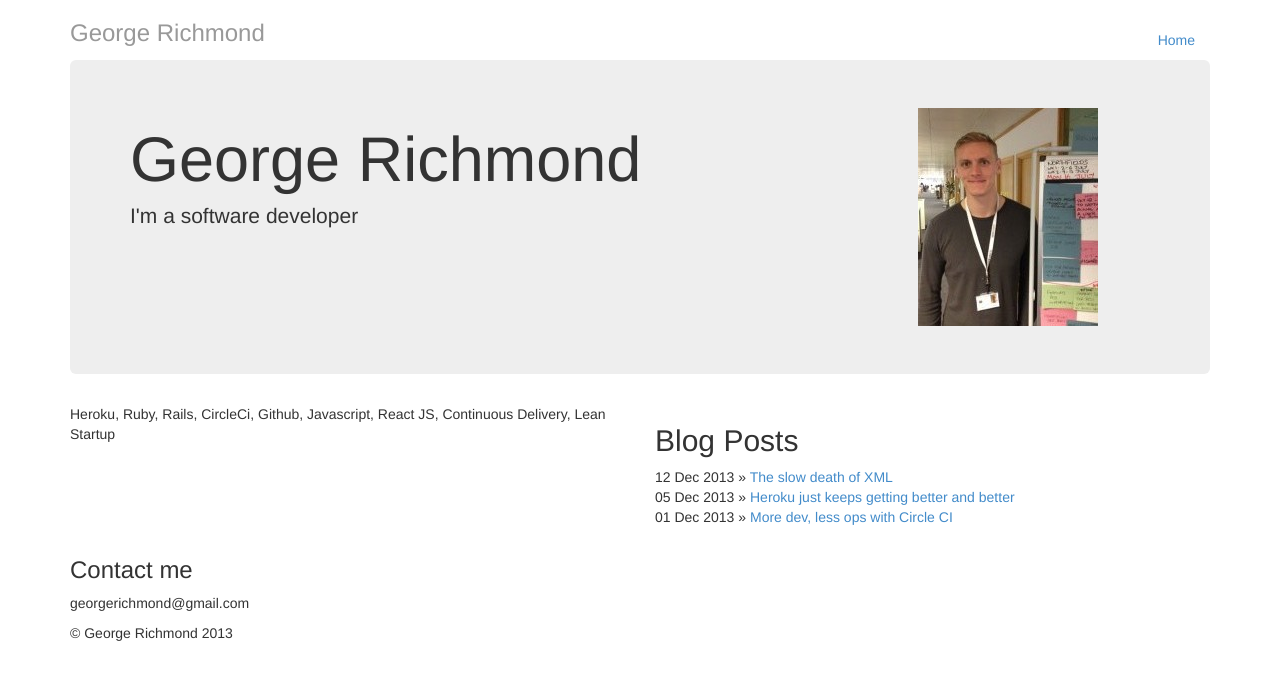
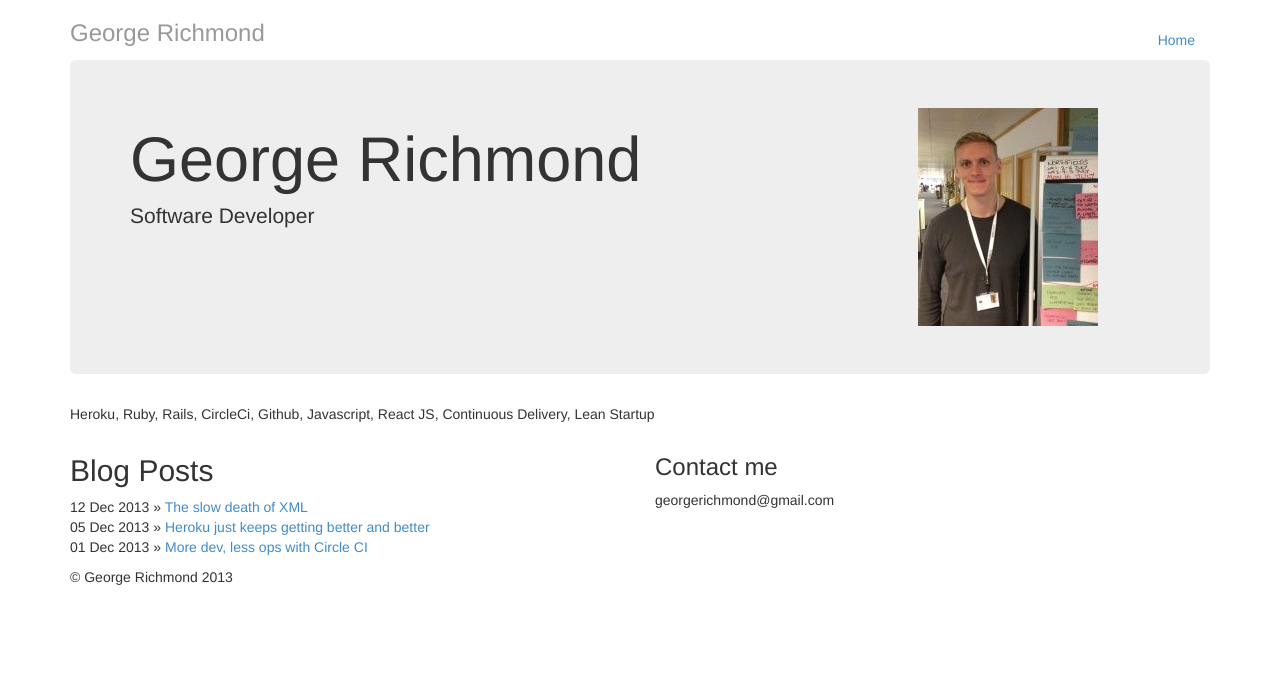
Before and after one commit to georgerichmond/georgerichmond.github.io, a Jekyll site: the page built from index.html, in a window 1280 px wide. Shown: the top 680 px of the page. Built offline with Jekyll 4.4.1, drawn with Linux system fonts in a browser that asks for light colours; Markdown is read by kramdown in place of the engine named in the settings.

Commit message:
Corrected layout

```diff
--- a/index.html
+++ b/index.html
@@ -8,7 +8,7 @@ title: George Richmond - Software Developer
   <div class="row">
     <div class= "col-md-9">
         <h1>George Richmond</h1>
-  <p class="lead">I'm a software developer</p>
+  <p class="lead">Software Developer</p>
     </div>
     <div class= "col-md-3">
       <img src="/georgeatwork.jpg"></img>
@@ -22,7 +22,7 @@ title: George Richmond - Software Developer
 
 <div class="row marketing">
 
-  <div class="col-md-6">
+  <div class="col-md-12">
     <p>Heroku, Ruby, Rails, CircleCi, Github, Javascript, React JS, Continuous Delivery, Lean Startup</p>
   </div>
 
```
